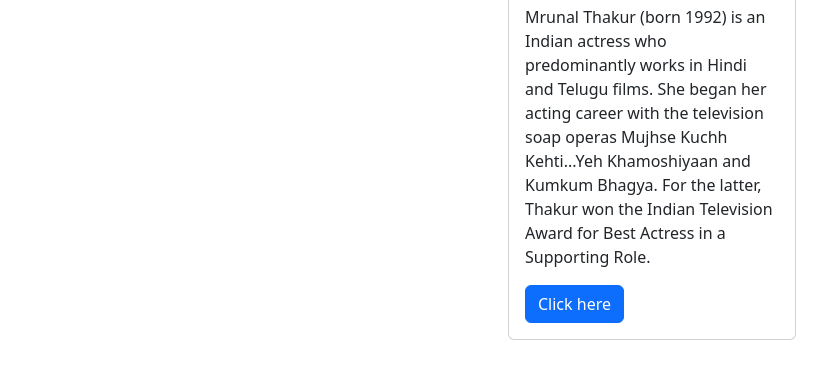
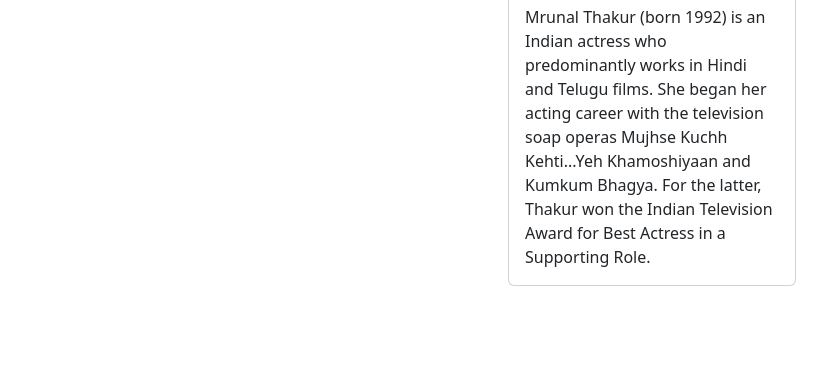
Before and after one commit to SwapnaPasham/Bootstrap, a plain HTML site: page card4.html in a window 1280 px wide. Shown: the part 339-718 px from the top of the page, without its empty margins (0-838 px from the left). Drawn offline with nearby package versions, Linux system fonts and the light colour scheme.

Commit message:
Update card4.html

```diff
--- a/card4.html
+++ b/card4.html
@@ -44,7 +44,7 @@
         <div class="card-body">
           <h5 class="card-title">Mrunal Thakur</h5>
           <p class="card-text">Mrunal Thakur (born 1992) is an Indian actress who predominantly works in Hindi and Telugu films. She began her acting career with the television soap operas Mujhse Kuchh Kehti...Yeh Khamoshiyaan and Kumkum Bhagya. For the latter, Thakur won the Indian Television Award for Best Actress in a Supporting Role.</p>
-          <a href="card4.html" class="btn btn-primary">Click here</a>
+
         </div>
       </div>
     </div>
```
